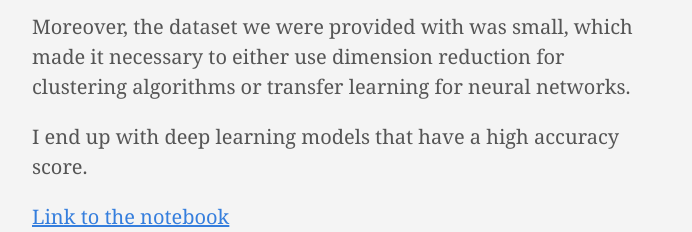
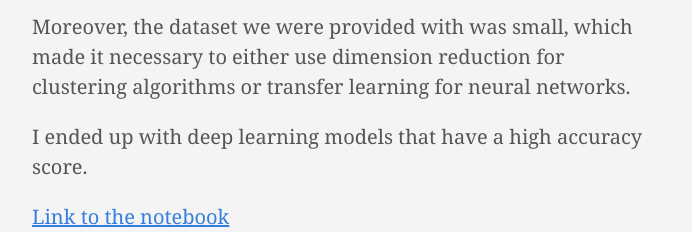
Before and after one commit to Anvil-Late/Portfolio, a plain HTML site: page post/project-7/index.html in a window 1280 px wide. Shown: the part 1301-1533 px from the top of the page, without its empty margins (112-804 px from the left). Drawn offline with Linux system fonts and the light colour scheme.

Commit message:
Update index.html

```diff
--- a/post/project-7/index.html
+++ b/post/project-7/index.html
@@ -171,7 +171,7 @@
 <p>I approached this project with basic and advanced methods for both NLP and image recognition.</p>
 <p>For basic methods, I used feature extractions and clustering, whereas for advanced methods I used supervised neural networks.</p>
 <p>Moreover, the dataset we were provided with was small, which made it necessary to either use dimension reduction for clustering algorithms or transfer learning for neural networks.</p>
-<p>I end up with deep learning models that have a high accuracy score.</p>
+<p>I ended up with deep learning models that have a high accuracy score.</p>
 <p><a href="https://nbviewer.jupyter.org/github/Anvil-Late/Product_classification/blob/main/final_notebook.ipynb">Link to the notebook</a></p>
 <p><a href="https://github.com/Anvil-Late/Product_classification">Link to the GitHub repository</a></p>
 <p><img src="https://github.com/Anvil-Late/Portfolio/raw/master/images/neuralnet.png" alt=""></p>
```
